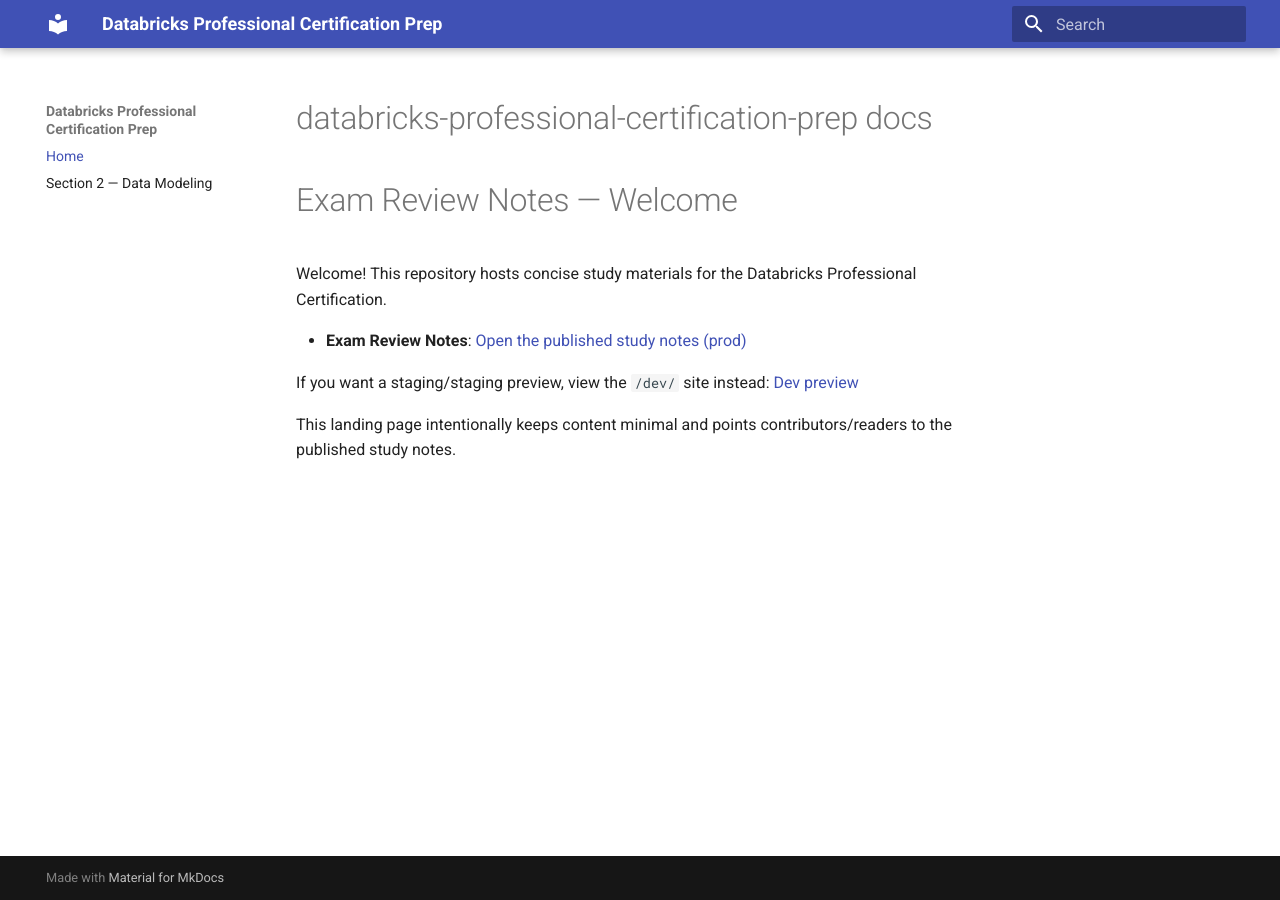
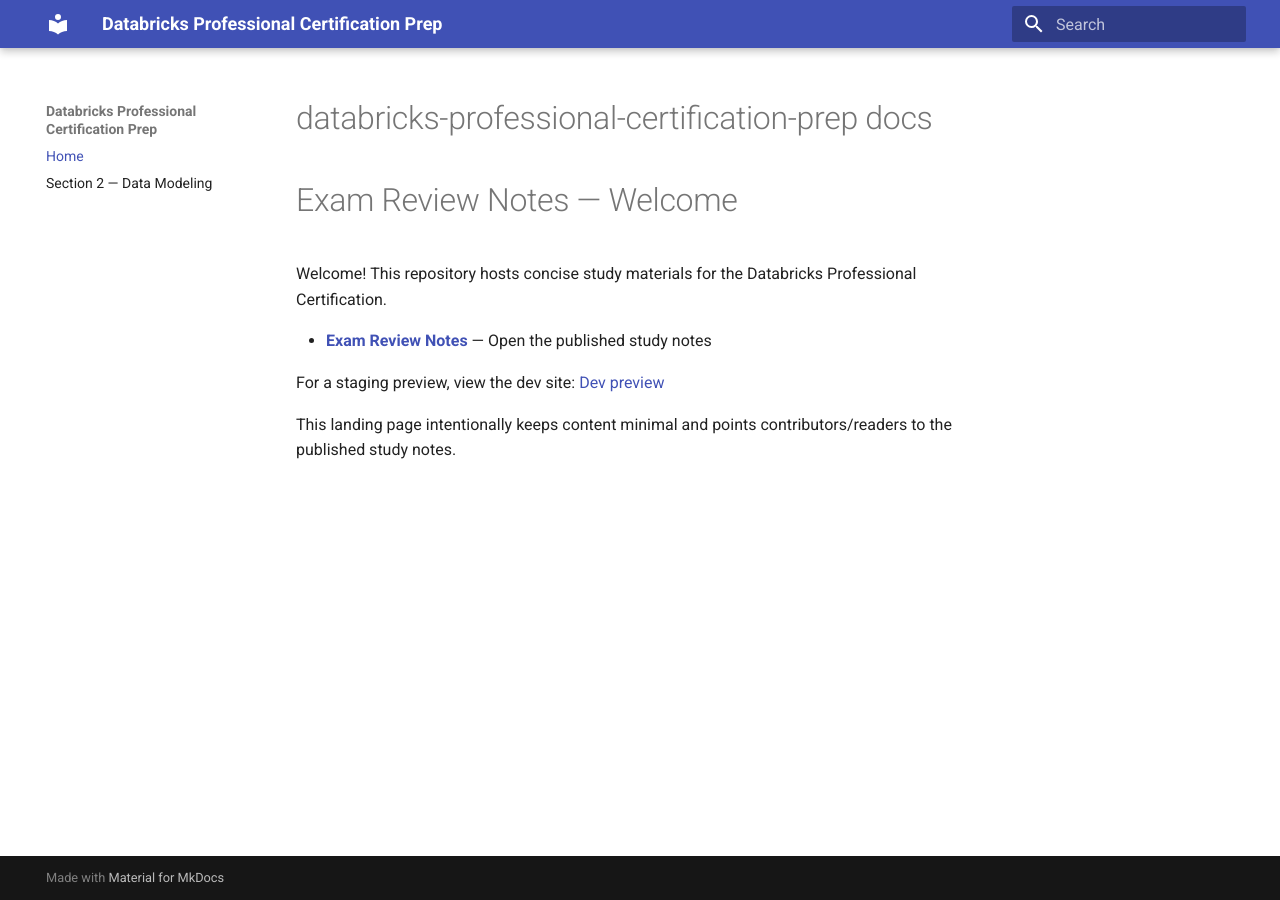
Before and after one commit to ranjanumesh11/databricks-professional-certification-prep, an MkDocs documentation site: the page built from docs/index.md, in a window 1280 px wide. Built offline with MkDocs 1.6.1 and Material for MkDocs 9.7.7, drawn with Linux system fonts in a browser that asks for light colours.

Commit message:
fix(docs): use relative paths for prod/ and dev/ links on landing page

```diff
--- a/docs/index.md
+++ b/docs/index.md
@@ -4,8 +4,8 @@
 
 Welcome! This repository hosts concise study materials for the Databricks Professional Certification.
 
-- **Exam Review Notes**: [Open the published study notes (prod)](/prod/)
+- **[Exam Review Notes](prod/)** — Open the published study notes
 
-If you want a staging/staging preview, view the `/dev/` site instead: [Dev preview](/dev/)
+For a staging preview, view the dev site: [Dev preview](dev/)
 
 This landing page intentionally keeps content minimal and points contributors/readers to the published study notes.
```
